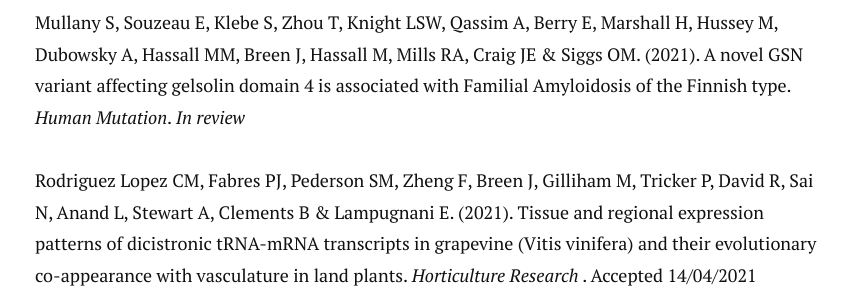
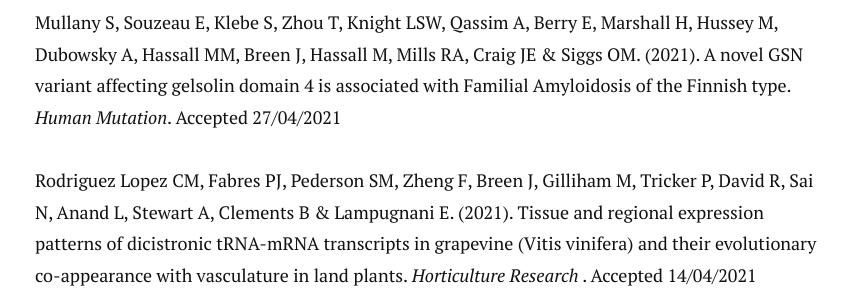
Before and after one commit to jimmybgammyknee/jimmybgammyknee.github.io, a Jekyll site: the page built from cv.md, in a window 1280 px wide and 900 px high, scrolled down 1762 px. Shown: the part 155-455 px from the top of the window, without its empty margins (205-1069 px from the left). Built offline with Jekyll 4.4.1, drawn with Linux system fonts in a browser that asks for light colours; nearby versions of some CDN libraries.

Commit message:
Update cv.md

```diff
--- a/cv.md
+++ b/cv.md
@@ -78,7 +78,7 @@
 
 #### 2021
 
-Mullany S, Souzeau E, Klebe S, Zhou T, Knight LSW, Qassim A, Berry E, Marshall H, Hussey M, Dubowsky A, Hassall MM, Breen J, Hassall M, Mills RA, Craig JE & Siggs OM. (2021). A novel GSN variant affecting gelsolin domain 4 is associated with Familial Amyloidosis of the Finnish type. _Human Mutation_. _In review_
+Mullany S, Souzeau E, Klebe S, Zhou T, Knight LSW, Qassim A, Berry E, Marshall H, Hussey M, Dubowsky A, Hassall MM, Breen J, Hassall M, Mills RA, Craig JE & Siggs OM. (2021). A novel GSN variant affecting gelsolin domain 4 is associated with Familial Amyloidosis of the Finnish type. _Human Mutation_. Accepted 27/04/2021
 
 Rodriguez Lopez CM, Fabres PJ, Pederson SM, Zheng F, Breen J, Gilliham M, Tricker P, David R, Sai N, Anand L, Stewart A, Clements B & Lampugnani E. (2021). Tissue and regional expression patterns of dicistronic tRNA-mRNA transcripts in grapevine (Vitis vinifera) and their evolutionary co-appearance with vasculature in land plants. _Horticulture Research_ . Accepted 14/04/2021
 
```
